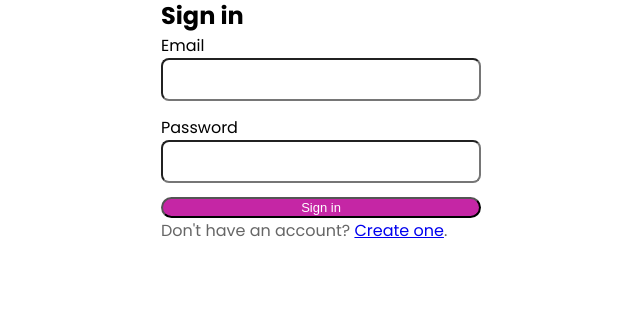
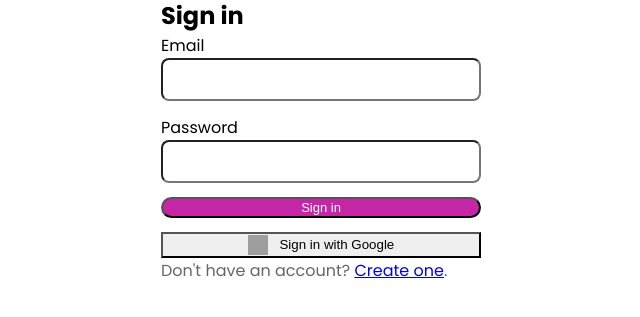
Before and after one commit to dibarra3/trust_signature, a Flask app: page /signin in a window 1280 px wide. Shown: the part 138-455 px from the top of the page, without its empty margins (319-959 px from the left). Run offline with Flask 3, Linux system fonts and the light colour scheme; grey boxes are pictures that could not be loaded.

Commit message:
Add Google sign-in button to signin.html

```diff
--- a/templates/signin.html
+++ b/templates/signin.html
@@ -29,6 +29,14 @@
                     <input name="password" type="password" required/>
                 </label>
                 <button class="signin btn" type="submit">Sign in</button>
+                <button class="btn google-btn" type="button" onclick="window.location.href='/google_signin'">
+                    <img src="https://cdn1.iconfinder.com/data/icons/google-s-logo/150/Google_Icons-09-1024.png"
+                       alt="Google Logo"
+                       class="google-logo"
+                       style="width: 20px; height: 20px; margin-right: 8px; vertical-align: middle;" />
+
+                    Sign in with Google
+                </button>
             </form>
             <p>Don't have an account? <a href="/signup">Create one</a>.</p>
         </div>
```
